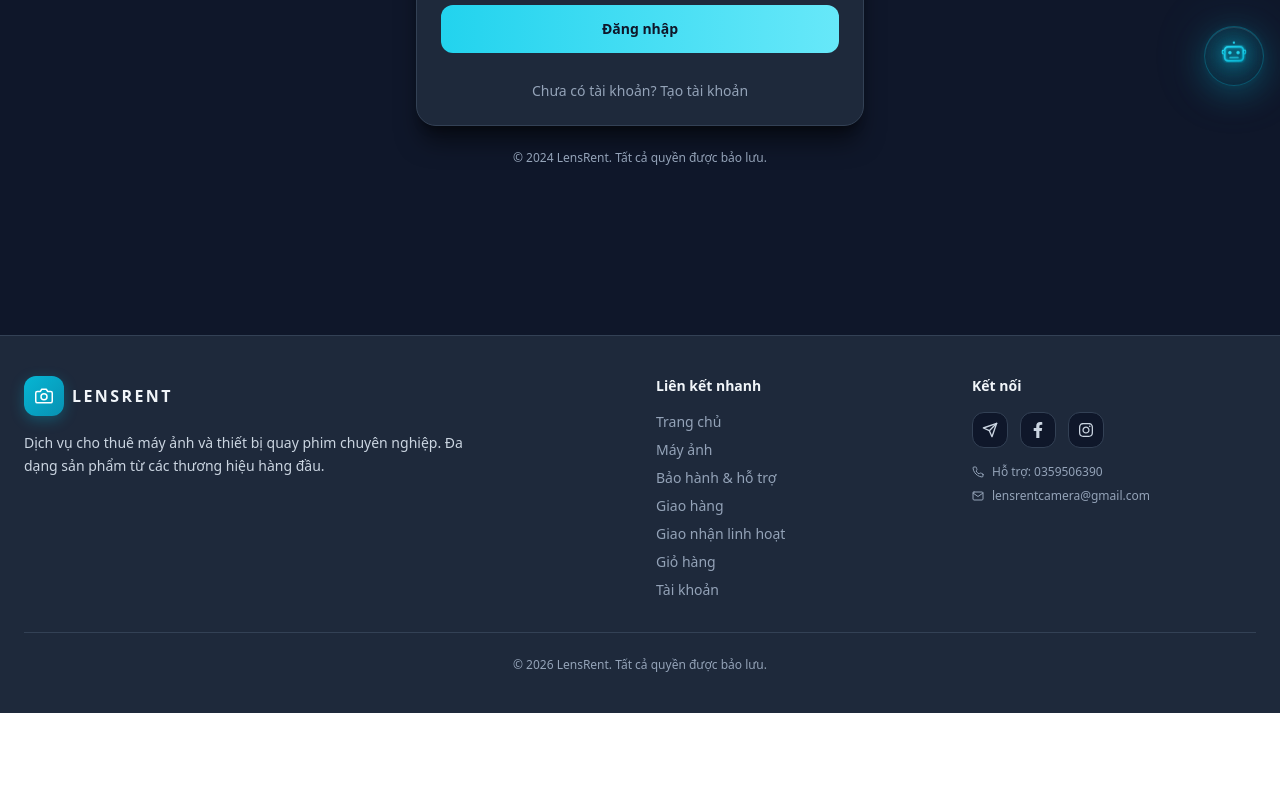
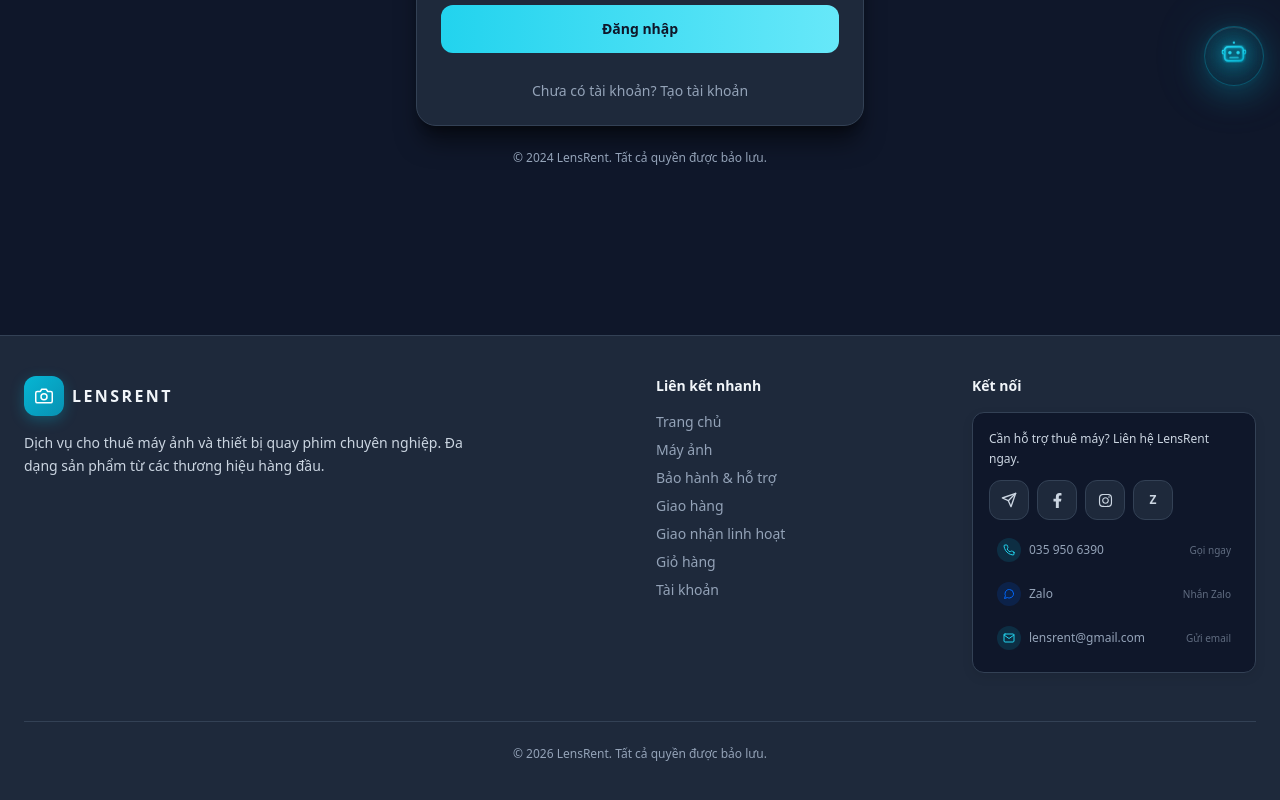
Before and after one commit to kyanh7979/camera-rental-frontend, a React (Vite) app: page /login in a window 1280 px wide. Shown: the part 614-1414 px from the top of the page. Before the commit the page ends 1327 px from the top, so only its background shows below. Built offline with nearby package versions, Linux system fonts and the light colour scheme; no server answers.

Commit message:
improve footer contact section

```diff
--- a/src/components/layout/Footer.jsx
+++ b/src/components/layout/Footer.jsx
@@ -1,16 +1,10 @@
-import { FiSend, FiPhone, FiMail, FiCamera } from 'react-icons/fi';
+import { FiSend, FiPhone, FiMail, FiCamera, FiMessageCircle } from 'react-icons/fi';
 import { FaFacebookF, FaInstagram } from 'react-icons/fa';
 import { useNavigate } from 'react-router-dom';
 import { ROUTES } from '../../constants/routes.js';
 
 function Footer() {
   const navigate = useNavigate();
-
-  const socialIconStyle = {
-    backgroundColor: 'var(--bg-primary)',
-    borderColor: 'var(--border-color)',
-    color: 'var(--text-secondary)'
-  };
 
   return (
     <footer
@@ -118,60 +112,123 @@ function Footer() {
             </ul>
           </div>
 
-          {/* Contact & Social */}
+          {/* Contact & Social - Enhanced */}
           <div>
             <h4 className="font-semibold mb-4 text-sm" style={{ color: 'var(--text-primary)' }}>
               Kết nối
             </h4>
-            <div className="flex gap-3 mb-4">
+
+            {/* Contact Card */}
+            <div
+              className="rounded-xl p-4 mb-4"
+              style={{
+                backgroundColor: 'var(--bg-primary)',
+                border: '1px solid var(--border-color)',
+                boxShadow: '0 4px 12px rgba(0, 0, 0, 0.08)'
+              }}
+            >
+              {/* CTA Text */}
+              <p
+                className="text-xs mb-3 leading-relaxed"
+                style={{ color: 'var(--text-secondary)' }}
+              >
+                Cần hỗ trợ thuê máy? Liên hệ LensRent ngay.
+              </p>
+
+              {/* Social Buttons */}
+              <div className="flex flex-wrap gap-2 mb-3">
+                {/* Telegram */}
                 <a
                   href="https://t.me/"
                   target="_blank"
                   rel="noopener noreferrer"
-                className="social-icon"
-                style={socialIconStyle}
+                  aria-label="Liên hệ qua Telegram"
+                  className="social-icon-lg"
                   title="Telegram"
                 >
-                <FiSend />
+                  <FiSend size={16} />
                 </a>
+
+                {/* Facebook */}
                 <a
                   href="https://www.facebook.com/share/1Cc8GWdgub/?mibextid=wwXIfr"
                   target="_blank"
                   rel="noopener noreferrer"
-                className="social-icon"
-                style={socialIconStyle}
+                  aria-label="Liên hệ qua Facebook"
+                  className="social-icon-lg"
                   title="Facebook"
                 >
-                <FaFacebookF />
+                  <FaFacebookF size={15} />
                 </a>
+
+                {/* Instagram */}
                 <a
                   href="https://www.instagram.com/yousei_1110?igsh=bndrbTNrOGR1ZGF6&utm_source=qr"
                   target="_blank"
                   rel="noopener noreferrer"
-                className="social-icon"
-                style={socialIconStyle}
+                  aria-label="Liên hệ qua Instagram"
+                  className="social-icon-lg"
                   title="Instagram"
                 >
-                <FaInstagram />
+                  <FaInstagram size={15} />
+                </a>
+
+                {/* Zalo */}
+                <a
+                  href="https://zalo.me/0359506390"
+                  target="_blank"
+                  rel="noopener noreferrer"
+                  aria-label="Nhắn tin qua Zalo"
+                  className="social-icon-lg zalo-btn"
+                  title="Zalo"
+                >
+                  <span className="text-xs font-bold">Z</span>
                 </a>
               </div>
+
+              {/* Contact Info */}
               <div className="space-y-2">
+                {/* Phone */}
                 <a
                   href="tel:0359506390"
-                className="flex items-center gap-2 text-xs hover:text-cyan-400 transition-colors"
+                  className="flex items-center gap-2 text-xs py-1.5 px-2 rounded-lg transition-all hover:bg-cyan-500/10 group"
                   style={{ color: 'var(--text-muted)' }}
                 >
-                <FiPhone size={12} />
-                <span>Hỗ trợ: 0359506390</span>
+                  <div className="flex items-center justify-center w-6 h-6 rounded-full" style={{ backgroundColor: 'rgba(6, 182, 212, 0.15)' }}>
+                    <FiPhone size={12} className="text-cyan-400" />
+                  </div>
+                  <span className="group-hover:text-cyan-400 transition-colors font-medium">035 950 6390</span>
+                  <span className="text-[10px] ml-auto opacity-60 group-hover:opacity-100 group-hover:text-cyan-400 transition-all">Gọi ngay</span>
                 </a>
+
+                {/* Zalo */}
+                <a
+                  href="https://zalo.me/0359506390"
+                  target="_blank"
+                  rel="noopener noreferrer"
+                  className="flex items-center gap-2 text-xs py-1.5 px-2 rounded-lg transition-all hover:bg-[#0068ff]/10 group"
+                  style={{ color: 'var(--text-muted)' }}
+                >
+                  <div className="flex items-center justify-center w-6 h-6 rounded-full" style={{ backgroundColor: 'rgba(0, 104, 255, 0.15)' }}>
+                    <FiMessageCircle size={12} className="text-[#0068ff]" />
+                  </div>
+                  <span className="group-hover:text-[#0068ff] transition-colors font-medium">Zalo</span>
+                  <span className="text-[10px] ml-auto opacity-60 group-hover:opacity-100 group-hover:text-[#0068ff] transition-all">Nhắn Zalo</span>
+                </a>
+
+                {/* Email */}
                 <a
                   href="mailto:lensrentcamera@gmail.com"
-                className="flex items-center gap-2 text-xs hover:text-cyan-400 transition-colors"
+                  className="flex items-center gap-2 text-xs py-1.5 px-2 rounded-lg transition-all hover:bg-cyan-500/10 group"
                   style={{ color: 'var(--text-muted)' }}
                 >
-                <FiMail size={12} />
-                <span>lensrentcamera@gmail.com</span>
+                  <div className="flex items-center justify-center w-6 h-6 rounded-full" style={{ backgroundColor: 'rgba(6, 182, 212, 0.15)' }}>
+                    <FiMail size={12} className="text-cyan-400" />
+                  </div>
+                  <span className="group-hover:text-cyan-400 transition-colors font-medium truncate">lensrent@gmail.com</span>
+                  <span className="text-[10px] ml-auto opacity-60 group-hover:opacity-100 group-hover:text-cyan-400 transition-all">Gửi email</span>
                 </a>
+              </div>
             </div>
           </div>
         </div>
--- a/src/index.css
+++ b/src/index.css
@@ -456,6 +456,40 @@ html {
   box-shadow: 0 4px 12px rgba(6, 182, 212, 0.25);
 }
 
+/* ==========
+   ENHANCED FOOTER SOCIAL ICONS
+   ============================================ */
+.social-icon-lg {
+  display: flex;
+  align-items: center;
+  justify-content: center;
+  height: 2.5rem;
+  width: 2.5rem;
+  border-radius: 0.75rem;
+  border: 1px solid var(--border-color);
+  background-color: var(--bg-secondary);
+  color: var(--text-secondary);
+  transition: all 0.2s ease;
+  cursor: pointer;
+  text-decoration: none;
+}
+
+.social-icon-lg:hover {
+  transform: translateY(-2px);
+  border-color: var(--primary);
+  color: var(--primary);
+  background-color: var(--bg-primary);
+  box-shadow: 0 6px 16px rgba(6, 182, 212, 0.2);
+}
+
+/* Zalo button - brand color */
+.zalo-btn:hover {
+  border-color: #0068ff;
+  color: #0068ff;
+  background-color: rgba(0, 104, 255, 0.08);
+  box-shadow: 0 6px 16px rgba(0, 104, 255, 0.2);
+}
+
 /* ============================================
    RESPONSIVE UTILITIES
    ============================================ */
```
Lines whose indentation alone changed are shown as unchanged.
